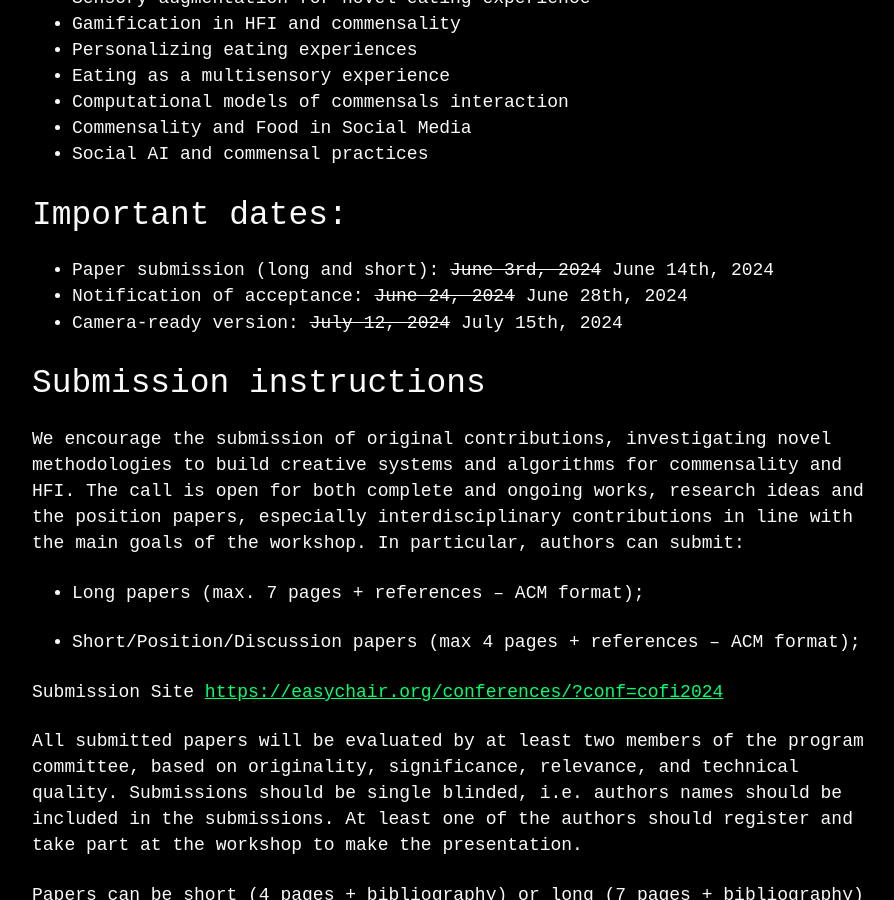
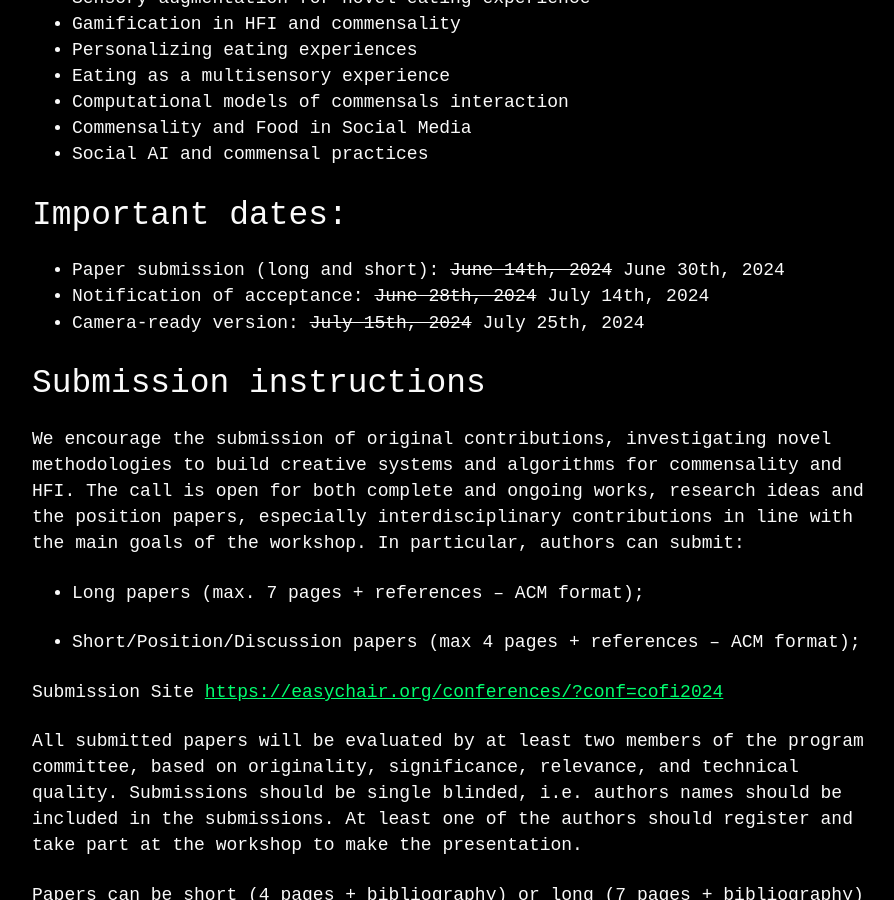
Before and after one commit to CoFI2024/CoFI2024.github.io, a Jekyll site: the page built from index.md, in a window 1280 px wide and 900 px high, scrolled down 1681 px. Shown: the whole window, without its empty margins (176-1070 px from the left). Built offline with Jekyll 4.4.1, drawn with Linux system fonts in a browser that asks for light colours; our own code applies the rules of GitHub Pages for plain Markdown files; a script that is not in the unit is left out; the repository's description, which GitHub fills in, is left out.

Commit message:
modified dates

```diff
--- a/index.md
+++ b/index.md
@@ -41,9 +41,9 @@ This workshop aims to explore how interactive technology can enrich dining exper
 
 ## Important dates:
 
-- Paper submission (long and short): ~~June 3rd, 2024~~ June 14th, 2024
-- Notification of acceptance: ~~June 24, 2024~~ June 28th, 2024
-- Camera-ready version: ~~July 12, 2024~~ July 15th, 2024
+- Paper submission (long and short): ~~June 14th, 2024~~ June 30th, 2024
+- Notification of acceptance: ~~June 28th, 2024~~ July 14th, 2024
+- Camera-ready version: ~~July 15th, 2024~~ July 25th, 2024
 
 ## Submission instructions
 
```
